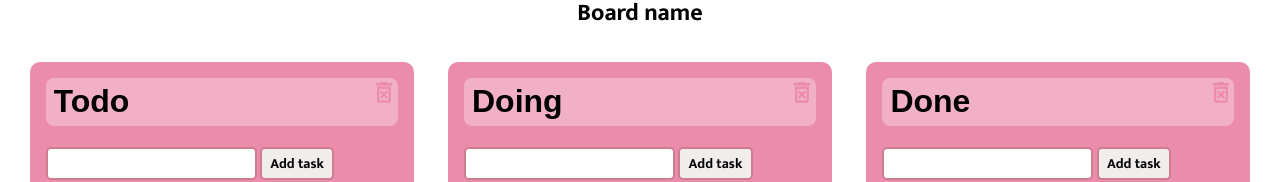
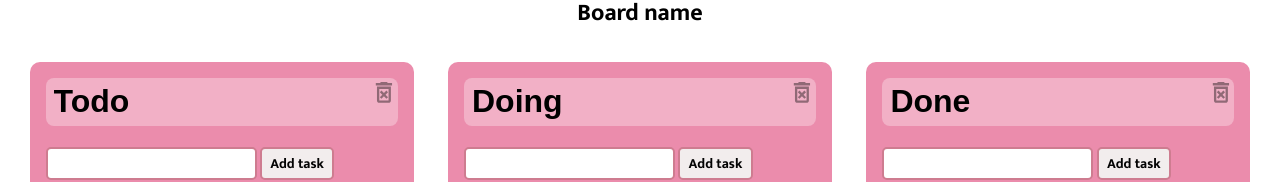
Before and after one commit to jumistrandberg/kanban_collab, a React (Vite) app: page / in a window 1280 px wide. Shown: the part 198-380 px from the top of the page. Built offline with nearby package versions, Linux system fonts and the light colour scheme.

Commit message:
added the styling for thrashbin on the columns

```diff
--- a/src/components/Column.jsx
+++ b/src/components/Column.jsx
@@ -53,10 +53,13 @@ const Column = ({ columnId, title }) => {
   return (
     // change class for column highlight when dragging over
     <section
-
       className={"column"}
       // when the task is hovered over a colum, this code will change the color more transparent so the user can see on which column it is
-      style={!active ?{ backgroundColor: activeUser.settings.column }: { backgroundColor: activeUser.settings.column+"80"}}
+      style={
+        !active
+          ? { backgroundColor: activeUser.settings.column }
+          : { backgroundColor: activeUser.settings.column + "80" }
+      }
       onDragOver={(e) => handleDragOver(e, columnId)}
       onDragLeave={handleDragLeave}
       onDrop={handleDragEnd}
@@ -71,7 +74,11 @@ const Column = ({ columnId, title }) => {
             onChange={handleTitleChange}
             onBlur={handleTitleChange}
           />
-          <DeleteBtn className={styles.delete} style={{color: activeUser.settings.column }} onClick={ConfirmDeletion} />
+          <DeleteBtn
+            className={styles.delete}
+            style={{ color: activeUser.settings.columnText }}
+            onClick={ConfirmDeletion}
+          />
         </div>
         {tasksToDisplay.map((task) => {
           return (
--- a/src/styling/Column.module.css
+++ b/src/styling/Column.module.css
@@ -29,14 +29,14 @@
 
 .delete {
   font-size: 1.8em;
-  color: #ce7c90;
+ opacity: 0.4;
 }
 
 .delete:hover {
-  color: #ffffff50;
+  opacity: 1.3;
   cursor: pointer;
   font-size: 1.8em;
-
+  scale: 1.2;
 }
 
 .addTask_form {
```
